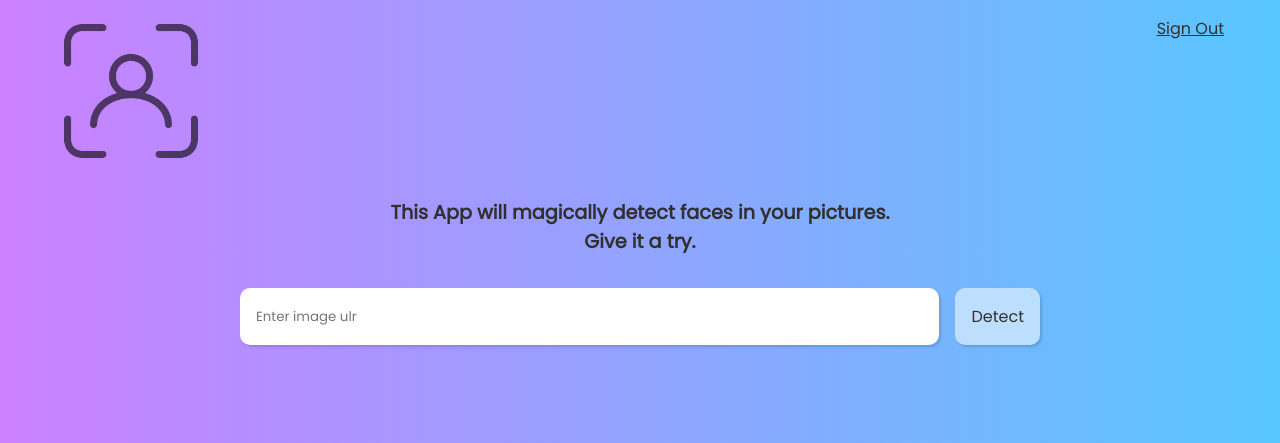
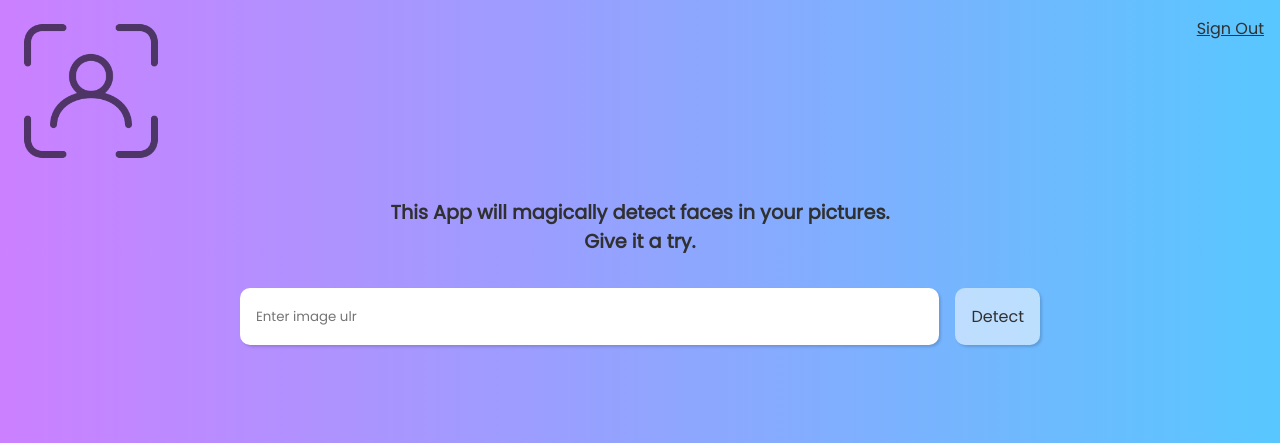
Before and after one commit to anna-kulyk/face-recognition, a React (Create React App) app: page / in a window 1280 px wide. Shown: the top 443 px of the page. Built offline with nearby package versions, Linux system fonts and the light colour scheme.

Commit message:
add particles background

```diff
--- a/package.json
+++ b/package.json
@@ -6,6 +6,7 @@
     "@testing-library/jest-dom": "^5.16.5",
     "@testing-library/react": "^13.4.0",
     "@testing-library/user-event": "^13.5.0",
+    "particles-bg": "^2.5.5",
     "react": "^18.2.0",
     "react-dom": "^18.2.0",
     "react-parallax-tilt": "^1.7.129",
--- a/src/App.js
+++ b/src/App.js
@@ -3,6 +3,7 @@ import Container from './components/Container/Container';
 import ImageLinkForm from './components/ImageLinkForm/ImageLinkForm';
 import Logo from './components/Logo/Logo';
 import Navigation from './components/Navigation/Navigation';
+import ParticlesBg from 'particles-bg'
 
 function App() {
   return (
@@ -14,6 +15,7 @@ function App() {
         </div>
         <ImageLinkForm />
       </Container>
+      <ParticlesBg color="#ffffff" type="cobweb" bg={true} config={{ rps: 0.005 }} />
     </div>
   );
 }
--- a/src/components/Container/Container.css
+++ b/src/components/Container/Container.css
@@ -1,11 +1,11 @@
 .wrapper {
     min-height: 100vh;
     width: 100%;
-    background: linear-gradient(to right, rgb(204, 128, 255), rgb(88, 199, 254));
 }
 
 .container {
-    max-width: 1200px;
-    margin: 0 auto;
+    /* max-width: 1200px;
+    margin: 0 auto; */
+    width: 100%;
     padding: 1rem;
 }
--- a/src/index.css
+++ b/src/index.css
@@ -5,14 +5,9 @@
 }
 
 body {
-  margin: 0;
-  font-family: -apple-system, BlinkMacSystemFont, 'Segoe UI', 'Roboto', 'Oxygen',
-    'Ubuntu', 'Cantarell', 'Fira Sans', 'Droid Sans', 'Helvetica Neue',
-    sans-serif;
-  -webkit-font-smoothing: antialiased;
-  -moz-osx-font-smoothing: grayscale;
   font-family: 'Poppins', sans-serif;
   color: rgb(48, 48, 48);
+  background: linear-gradient(to right, rgb(204, 128, 255), rgb(88, 199, 254));
 }
 
 code {
```
Also changed, not shown: 1 other file (tests, documents, lock files or other folders).
